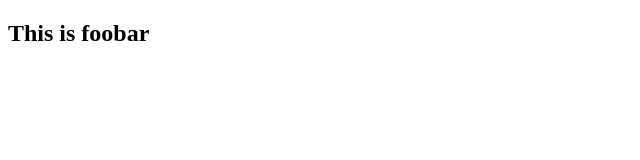
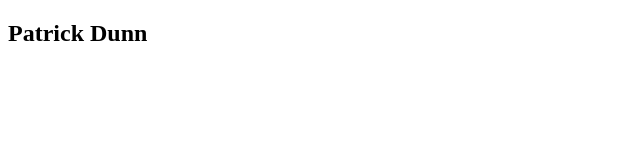
Before and after one commit to knightmac19/foobar, a plain HTML site: page index.html in a window 1280 px wide. Shown: the full height of the page, 0-640 px from the left. Drawn offline with Linux system fonts and the light colour scheme.

Commit message:
update h2 with my name

```diff
--- a/index.html
+++ b/index.html
@@ -4,6 +4,6 @@
     <title>I'm committed</title>
   </head>
   <body>
-    <h2>This is foobar</h2>
+    <h2>Patrick Dunn</h2>
   </body>
 </html>
```
